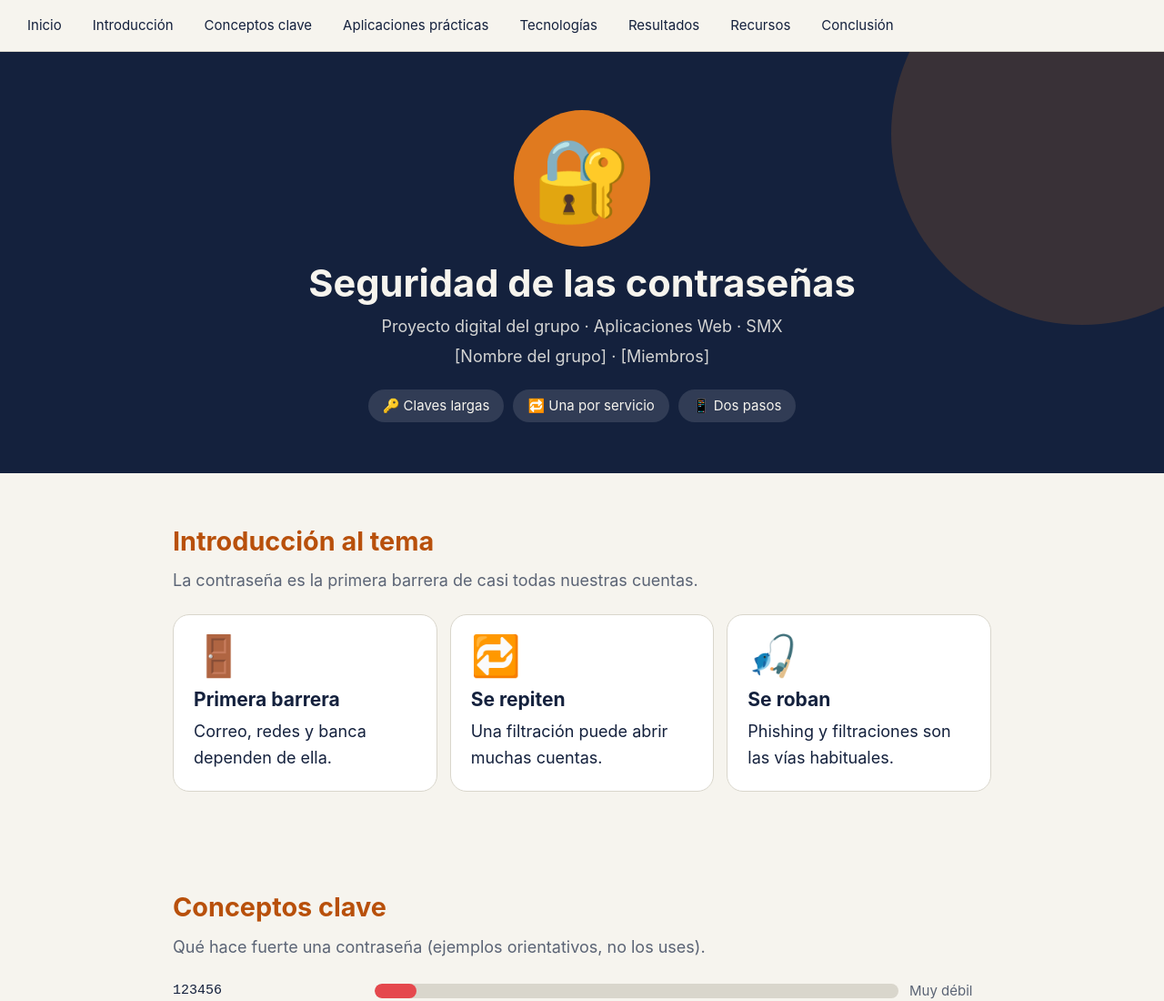
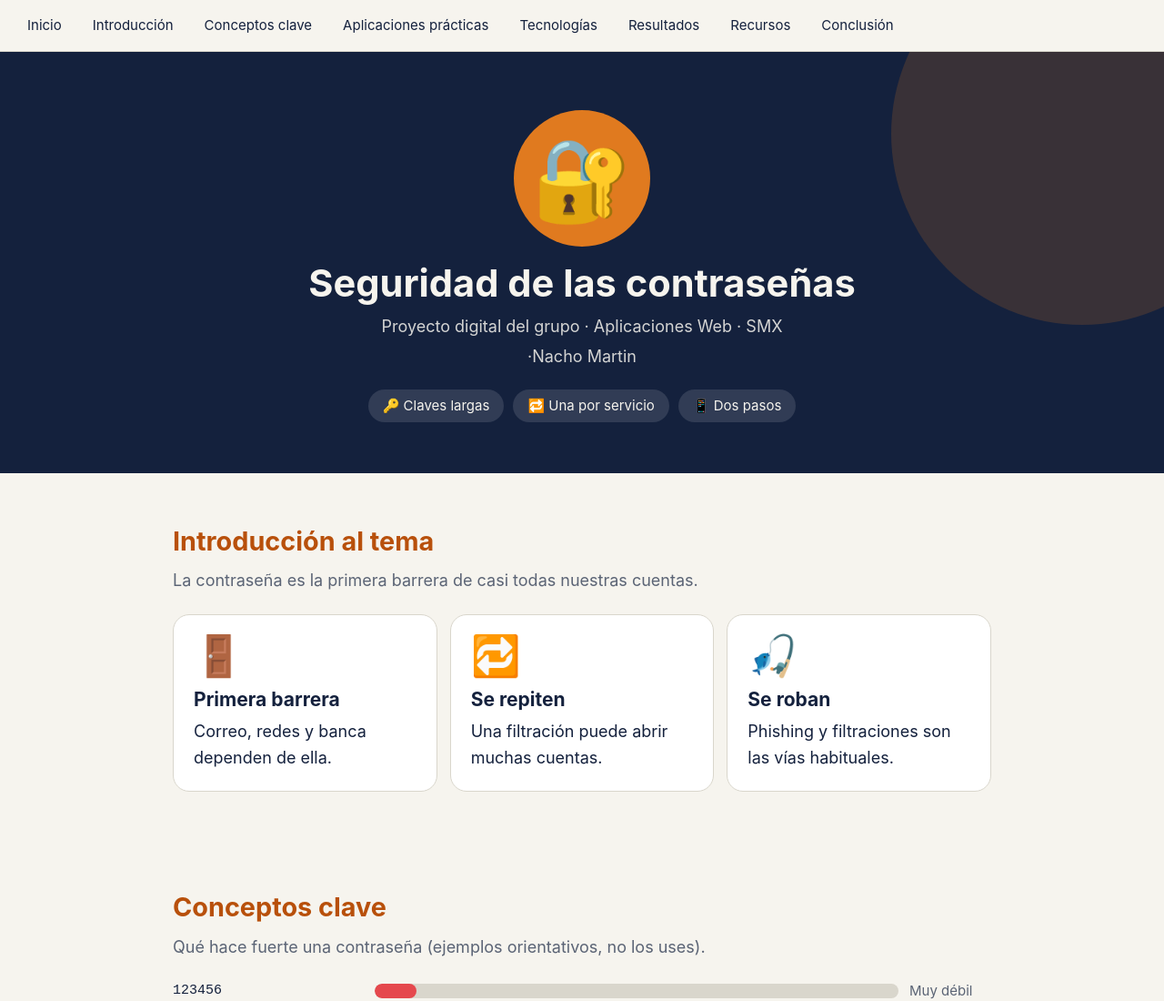
Before and after one commit to nmartin-elpuig/Web-aplicaciones-web, a plain HTML site: page index.html in a window 1280 px wide. Shown: the top 1100 px of the page at 91% size. Drawn offline with Linux system fonts and the light colour scheme.

Commit message:
Update group member name in header section

```diff
--- a/index.html
+++ b/index.html
@@ -32,7 +32,7 @@ h2{color:var(--ac);font-size:1.8rem;margin:0 0 6px}.sub{color:var(--mu);margin:0
 footer{text-align:center;color:var(--mu);padding:34px}
 </style></head><body>
 <nav><a href="#inicio">Inicio</a><a href="#introduccion">Introducción</a><a href="#conceptos">Conceptos clave</a><a href="#aplicaciones">Aplicaciones prácticas</a><a href="#tecnologias">Tecnologías</a><a href="#resultados">Resultados</a><a href="#recursos">Recursos</a><a href="#conclusion">Conclusión</a></nav>
-<header class="hero" id="inicio"><div class="lock">🔐</div><h1>Seguridad de las contraseñas</h1><p>Proyecto digital del grupo · Aplicaciones Web · SMX</p><p>[Nombre del grupo] · [Miembros]</p>
+<header class="hero" id="inicio"><div class="lock">🔐</div><h1>Seguridad de las contraseñas</h1><p>Proyecto digital del grupo · Aplicaciones Web · SMX</p><p>·Nacho Martin</p>
 <div class="chips"><span>🔑 Claves largas</span><span>🔁 Una por servicio</span><span>📱 Dos pasos</span></div></header>
 <section id="introduccion"><h2>Introducción al tema</h2><p class="sub">La contraseña es la primera barrera de casi todas nuestras cuentas.</p>
 <div class="g"><div class="c"><div class="e">🚪</div><h3>Primera barrera</h3><p>Correo, redes y banca dependen de ella.</p></div><div class="c"><div class="e">🔁</div><h3>Se repiten</h3><p>Una filtración puede abrir muchas cuentas.</p></div><div class="c"><div class="e">🎣</div><h3>Se roban</h3><p>Phishing y filtraciones son las vías habituales.</p></div></div></section>
```
